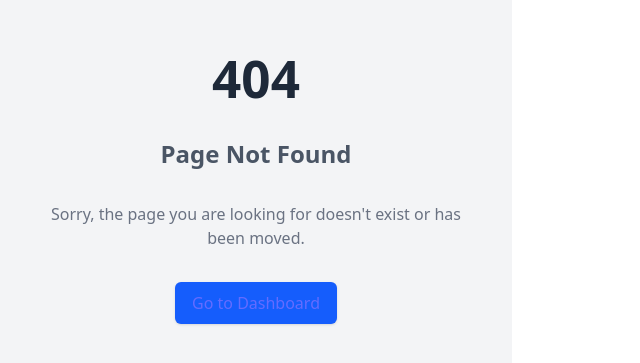
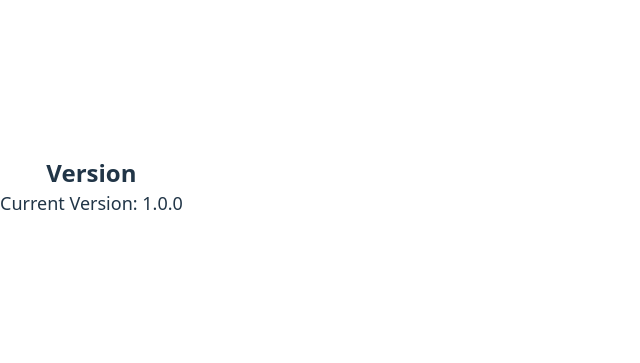
Before and after one commit to GouthamKumar19/ecommerce-admin, a React (Vite) app: page /version in a window 1280 px wide. Before the commit this address had no page. Shown: the part 213-576 px from the top of the page, without its empty margins (0-640 px from the left). Built offline with nearby package versions, Linux system fonts and the light colour scheme.

Commit message:
version and folders updated

```diff
--- /dev/null
+++ b/src/pages/version.tsx
@@ -0,0 +1,10 @@
+const Version: React.FC = () => {
+  return (
+    <div className="flex flex-col items-center justify-center h-screen">
+      <p className="text-2xl font-bold">Version</p>
+      <p className="text-lg">Current Version: 1.0.0</p>
+    </div>
+  );
+};
+
+export default Version;
```
Also changed, not shown: src/routes/index.tsx (+11 -5 lines), src/pages/auth/login.tsx (renamed from src/pages/auth/LoginPage.tsx), src/pages/dashboard/dashboard.tsx (renamed from src/pages/dashboard/DashboardPage.tsx), src/pages/not-found.tsx (renamed from src/pages/NotFoundPage.tsx), src/pages/users/user-details.tsx (renamed from src/pages/users/UserDetailsPage.tsx), src/pages/users/users.tsx (renamed from src/pages/users/UsersPage.tsx), 1 other file (tests, documents, lock files or other folders).
